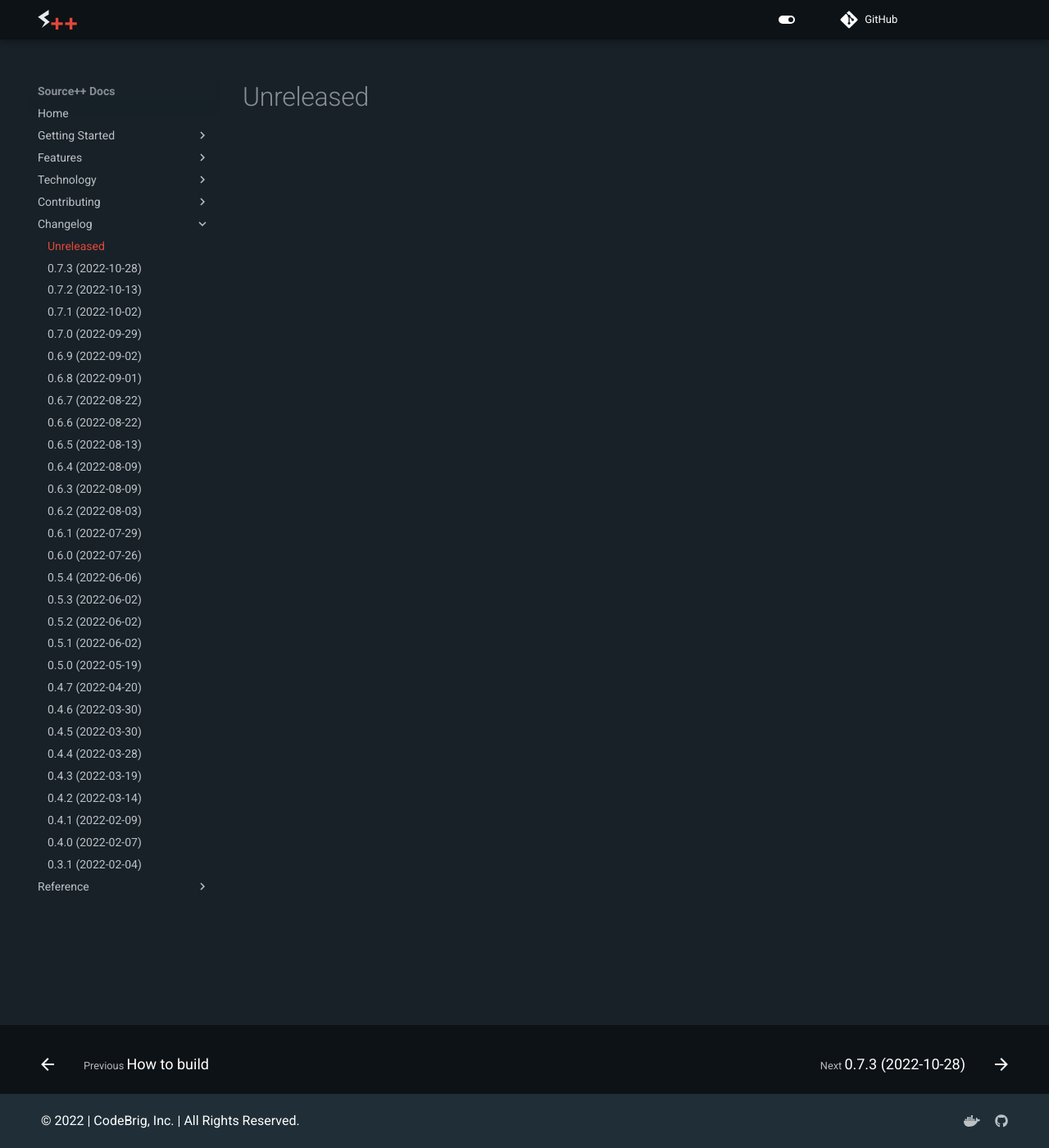
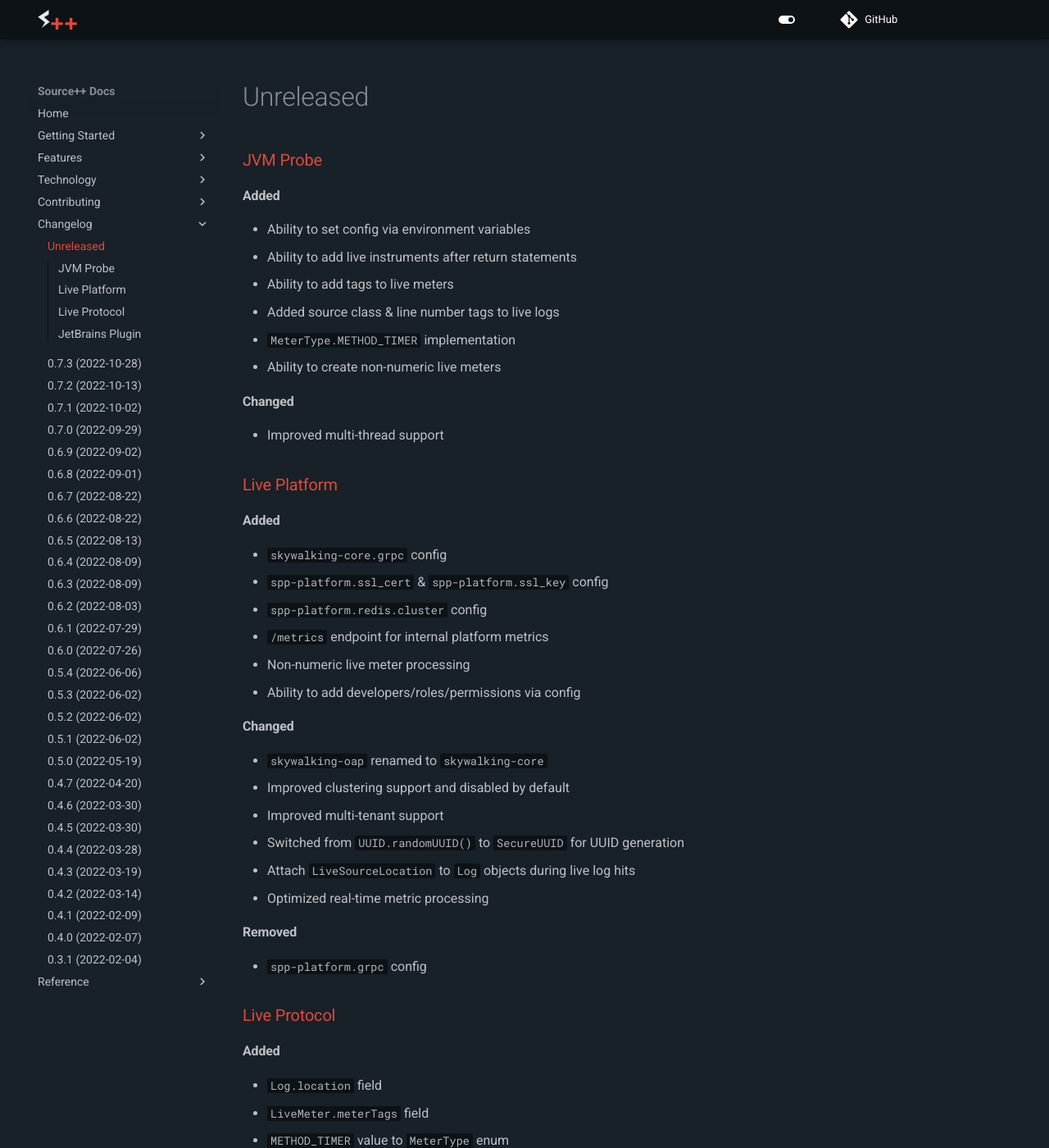
Before and after one commit to sourceplusplus/documentation, an MkDocs documentation site: the page built from docs/changelog/README.md, in a window 1280 px wide and 1400 px high. Shown: the whole window at 82% size. Built offline with MkDocs 1.6.1 and Material for MkDocs 9.7.7, drawn with Linux system fonts in a browser that asks for light colours; comment, search, counter and statistics services are not loaded; the version menu is left out; some of the changed text lies outside the part shown.

Commit message:
docs: changelog

```diff
--- a/docs/changelog/README.md
+++ b/docs/changelog/README.md
@@ -1 +1,53 @@
 # Unreleased
+
+### [JVM Probe](https://github.com/sourceplusplus/probe-jvm)
+
+#### Added
+- Ability to set config via environment variables
+- Ability to add live instruments after return statements
+- Ability to add tags to live meters
+- Added source class & line number tags to live logs
+- `MeterType.METHOD_TIMER` implementation
+- Ability to create non-numeric live meters
+
+#### Changed
+- Improved multi-thread support
+
+### [Live Platform](https://github.com/sourceplusplus/sourceplusplus)
+
+#### Added
+- `skywalking-core.grpc` config
+- `spp-platform.ssl_cert` & `spp-platform.ssl_key` config
+- `spp-platform.redis.cluster` config
+- `/metrics` endpoint for internal platform metrics
+- Non-numeric live meter processing
+- Ability to add developers/roles/permissions via config
+
+#### Changed
+- `skywalking-oap` renamed to `skywalking-core`
+- Improved clustering support and disabled by default
+- Improved multi-tenant support
+- Switched from `UUID.randomUUID()` to `SecureUUID` for UUID generation
+- Attach `LiveSourceLocation` to `Log` objects during live log hits
+- Optimized real-time metric processing
+
+#### Removed
+- `spp-platform.grpc` config
+
+
+### [Live Protocol](https://github.com/sourceplusplus/protocol)
+
+#### Added
+- `Log.location` field
+- `LiveMeter.meterTags` field
+- `METHOD_TIMER` value to `MeterType` enum
+- `saveRule` & `deleteRule` methods to `LiveViewService`
+
+#### Removed
+- `LiveMeter.meterDescription` field
+
+### [JetBrains Plugin](https://github.com/sourceplusplus/interface-jetbrains)
+
+#### Fixed
+- Fixed `ConcurrentModificationException` in `SourceGuideProvider`
+- Fixed `NullPointerException` when opening in-memory/non-local files
```
